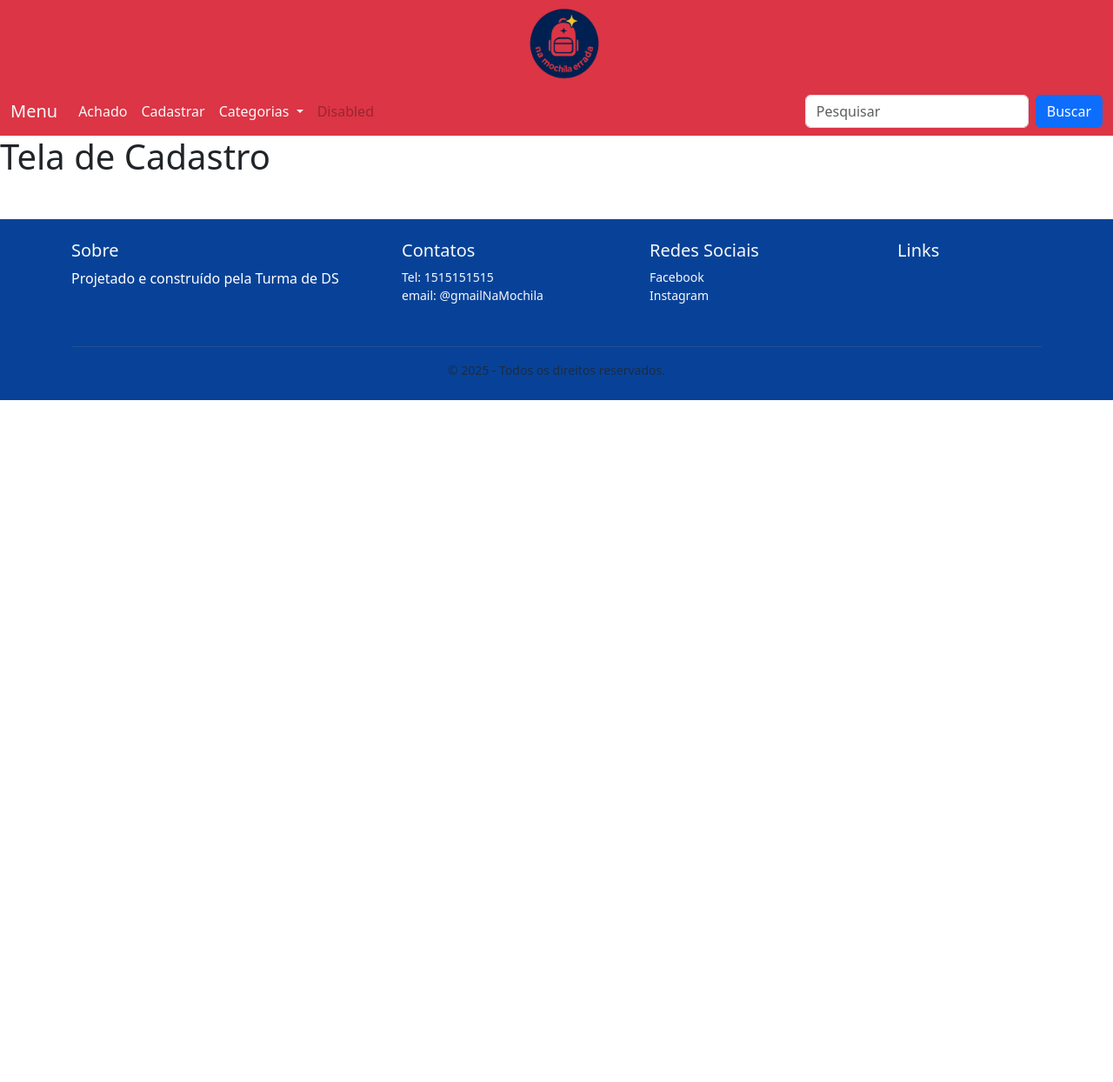
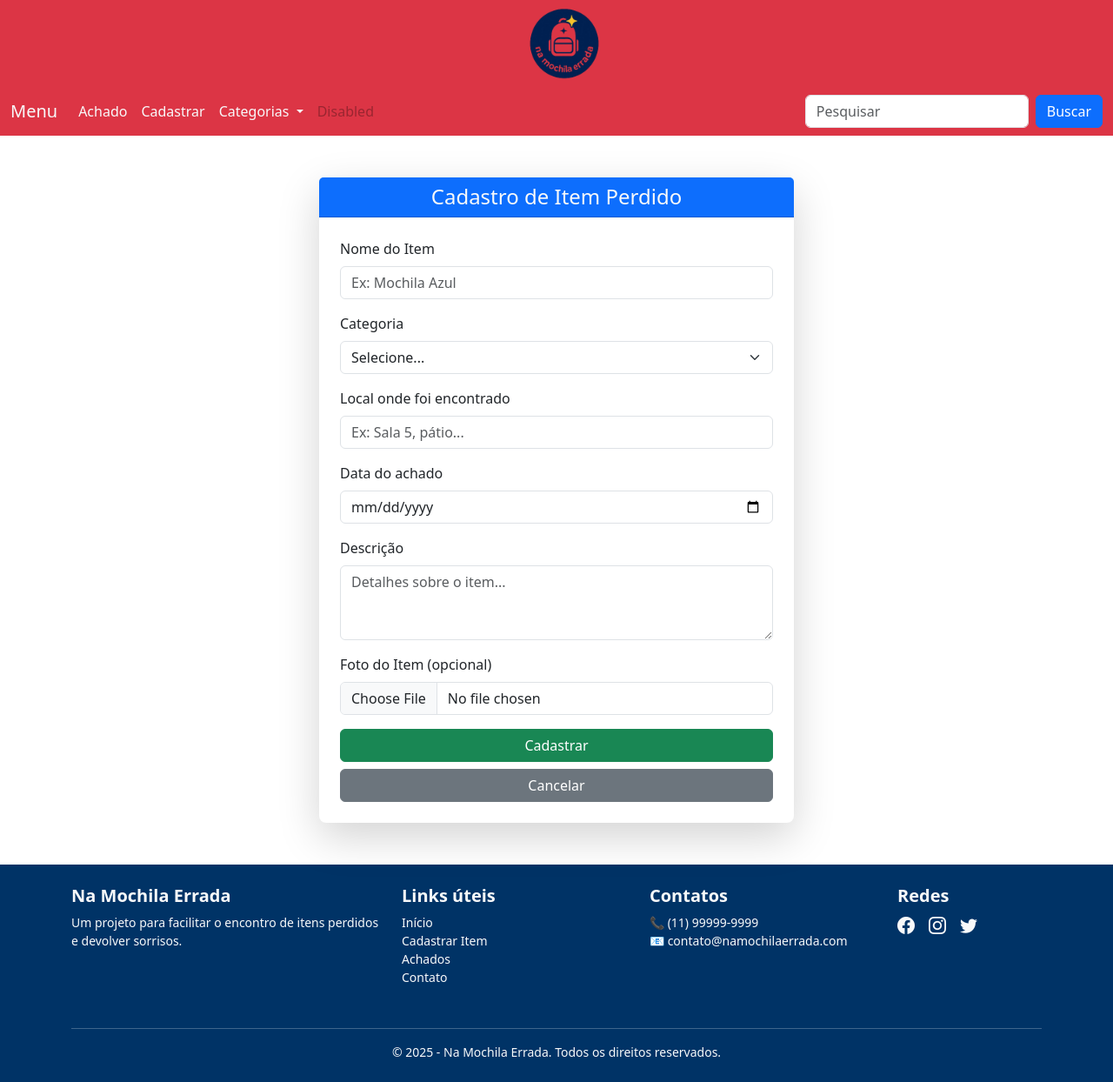
Before and after one commit to LucasM778/Na-mochila, a PHP site: page /cadastrar.php in a window 1280 px wide. Shown: the whole page at 87% size. Before the commit the page ends 460 px from the top, so only its background shows below. Run offline with PHP 8.4, Linux system fonts and the light colour scheme.

Commit message:
criação das telas de, achados e cadastrar

```diff
--- a/cabecalho.php
+++ b/cabecalho.php
@@ -24,7 +24,7 @@
         <div class="collapse navbar-collapse" id="navbarSupportedContent">
         <ul class="navbar-nav me-auto mb-2 mb-lg-0">
           <li class="nav-item">
-            <a class="nav-link active text-light" aria-current="page" href="#">Achado</a>
+            <a class="nav-link active text-light" aria-current="page" href="achados.php">Achado</a>
           </li>
           <li class="nav-item">
             <a class="nav-link text-light" href="cadastrar.php">Cadastrar</a>
--- a/cadastrar.php
+++ b/cadastrar.php
@@ -1,7 +1,69 @@
-<?php   include "cabecalho.php";?>
+<?php include "cabecalho.php"; ?>
 
-<h1> Tela de Cadastro</h1>
+<div class="container my-5">
+  <div class="row justify-content-center">
+    <div class="col-md-6">
+      <div class="card shadow-lg border-0 rounded-3">
+        <div class="card-header bg-primary text-light text-center">
+          <h4 class="mb-0">Cadastro de Item Perdido</h4>
+        </div>
+        <div class="card-body p-4">
+          <form action="processa_cadastro.php" method="POST" enctype="multipart/form-data">
 
+            <!-- Nome do item -->
+            <div class="mb-3">
+              <label for="nome_item" class="form-label">Nome do Item</label>
+              <input type="text" class="form-control" id="nome_item" name="nome_item" placeholder="Ex: Mochila Azul" required>
+            </div>
 
+            <!-- Categoria -->
+            <div class="mb-3">
+              <label for="categoria" class="form-label">Categoria</label>
+              <select class="form-select" id="categoria" name="categoria" required>
+                <option value="" selected disabled>Selecione...</option>
+                <option value="vestuario">Vestuário</option>
+                <option value="eletronicos">Eletrônicos</option>
+                <option value="livros">Livros</option>
+                <option value="material_escolar">Material Escolar</option>
+                <option value="outros">Outros</option>
+              </select>
+            </div>
 
-<?php   include "rodape.php";?>
+            <!-- Local encontrado -->
+            <div class="mb-3">
+              <label for="local" class="form-label">Local onde foi encontrado</label>
+              <input type="text" class="form-control" id="local" name="local" placeholder="Ex: Sala 5, pátio..." required>
+            </div>
+
+            <!-- Data -->
+            <div class="mb-3">
+              <label for="data" class="form-label">Data do achado</label>
+              <input type="date" class="form-control" id="data" name="data" required>
+            </div>
+
+            <!-- Descrição -->
+            <div class="mb-3">
+              <label for="descricao" class="form-label">Descrição</label>
+              <textarea class="form-control" id="descricao" name="descricao" rows="3" placeholder="Detalhes sobre o item..." required></textarea>
+            </div>
+
+            <!-- Upload de imagem -->
+            <div class="mb-3">
+              <label for="imagem" class="form-label">Foto do Item (opcional)</label>
+              <input class="form-control" type="file" id="imagem" name="imagem" accept="image/*">
+            </div>
+
+            <!-- Botões -->
+            <div class="d-grid">
+              <button type="submit" class="btn btn-success">Cadastrar</button>
+              <a href="index.php" class="btn btn-secondary mt-2">Cancelar</a>
+            </div>
+
+          </form>
+        </div>
+      </div>
+    </div>
+  </div>
+</div>
+
+<?php include "rodape.php"; ?>
--- a/rodape.php
+++ b/rodape.php
@@ -1,69 +1,48 @@
-<script src="./js/bootstrap.bundle.min.js"></script>
-
-<footer class=" text-light py-4 mt-5" style="background-color: var(--blue-700);">
+<footer class="text-light py-4 mt-5" style="background-color: #003366;">
   <div class="container">
     <div class="row">
       <!-- Coluna 1 -->
-        <div class="col-lg-4 mb-3">
-            <h5>Sobre</h5>
-            <p class=" text-white">
-            Projetado e construído  pela Turma de DS
+      <div class="col-md-4 mb-3">
+        <h5 class="fw-bold">Na Mochila Errada</h5>
+        <p class="small mb-0">
+          Um projeto para facilitar o encontro de itens perdidos e devolver sorrisos.
         </p>
       </div>
-
       <!-- Coluna 2 -->
-        <div class="col-lg-3 mb-3">
-            <h5>Contatos</h5>
+      <div class="col-md-3 mb-3">
+        <h5 class="fw-bold">Links úteis</h5>
         <ul class="list-unstyled small">
-            <li>
-                Tel: 1515151515
-            </li>
-            <li>
-                email: @gmailNaMochila
-            </li>
+          <li><a href="index.php" class="text-light text-decoration-none">Início</a></li>
+          <li><a href="cadastrar.php" class="text-light text-decoration-none">Cadastrar Item</a></li>
+          <li><a href="#" class="text-light text-decoration-none">Achados</a></li>
+          <li><a href="#" class="text-light text-decoration-none">Contato</a></li>
         </ul>
       </div>
-
       <!-- Coluna 3 -->
-        <div class="col-lg-3 mb-3">
-            <h5>Redes Sociais</h5>
+      <div class="col-md-3 mb-3">
+        <h5 class="fw-bold">Contatos</h5>
         <ul class="list-unstyled small">
-            <li>
-                Facebook
-            </li>
-            <li>
-                Instagram
-            </li>
+          <li>📞 (11) 99999-9999</li>
+          <li>📧 contato@namochilaerrada.com</li>
         </ul>
       </div>
-
       <!-- Coluna 4 -->
-        <div class="col-lg-2 mb-3">
-            <h5>Links</h5>
+      <div class="col-md-2 mb-3">
+        <h5 class="fw-bold">Redes</h5>
+        <div class="d-flex gap-3">
+          <a href="#" class="text-light fs-5"><i class="bi bi-facebook"></i></a>
+          <a href="#" class="text-light fs-5"><i class="bi bi-instagram"></i></a>
+          <a href="#" class="text-light fs-5"><i class="bi bi-twitter"></i></a>
         </div>
       </div>
-
-        <hr class="border-secondary">
-
-        <div class="text-center small text-muted">
-        © 2025 - Todos os direitos reservados.
+    </div>
+    <hr class="border-light">
+    <div class="text-center small">
+      © 2025 - Na Mochila Errada. Todos os direitos reservados.
     </div>
   </div>
 </footer>
 
- <!-- Palleta de cores azul do bootstrap para o rodapé -->
-<style>
-:root {
-  --blue-100: #cfe2ff;
-  --blue-200: #9ec5fe;
-  --blue-300: #6ea8fe;
-  --blue-400: #3d8bfd;
-  --blue-500: #0d6efd;
-  --blue-600: #0a58ca;
-  --blue-700: #084298;
-  --blue-800: #052c65;
-  --blue-900: #031633;
-}
-</style>
-</body>
-</html>
+<!-- Inclua os scripts no final -->
+<script src="./js/bootstrap.bundle.min.js"></script>
+<link rel="stylesheet" href="https://cdn.jsdelivr.net/npm/bootstrap-icons@1.11.1/font/bootstrap-icons.css">
```
Also changed, not shown: achados.php (added, +66 -0 lines), index.php (+30 -16 lines). Lines whose indentation alone changed are shown as unchanged.
